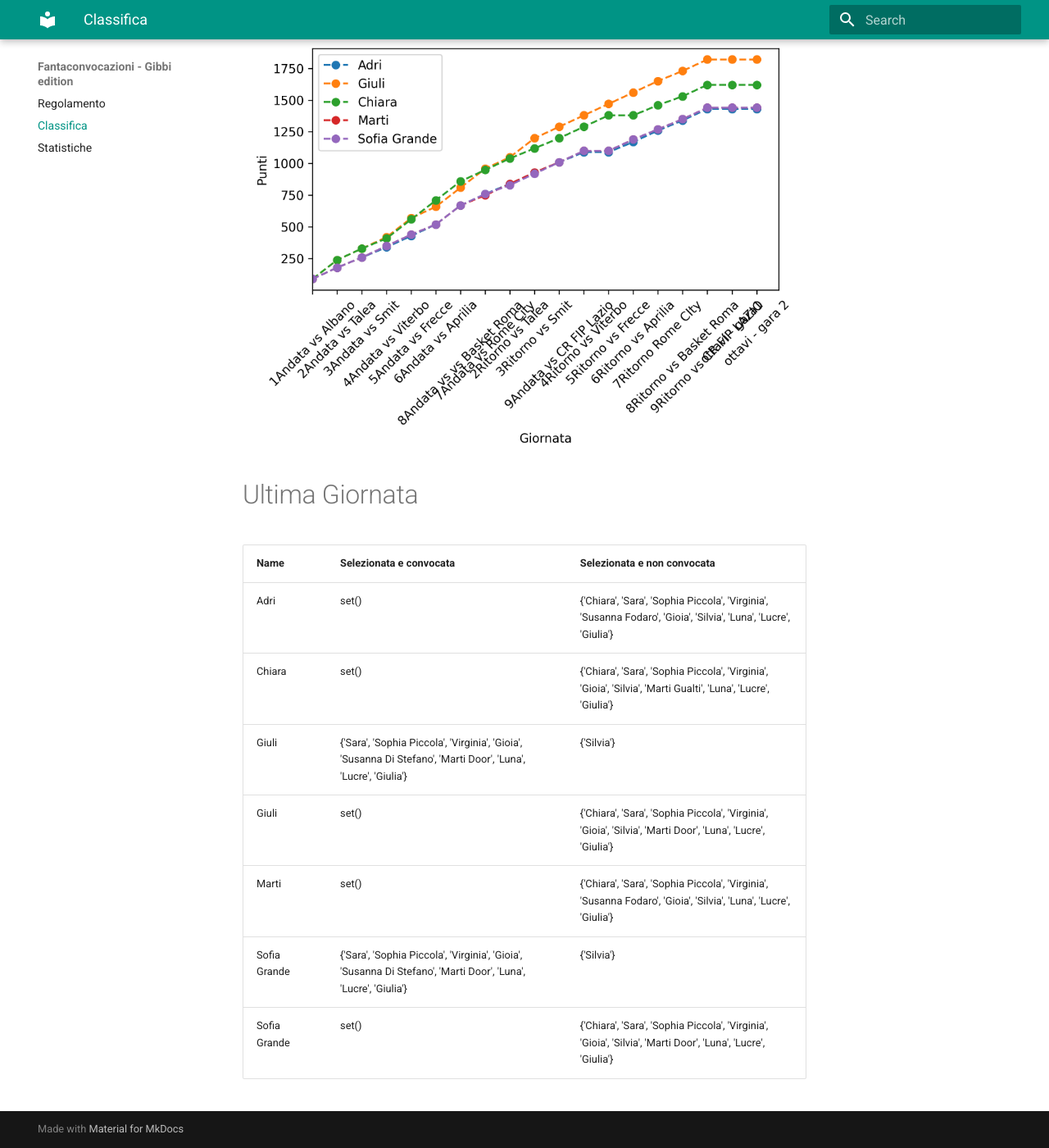
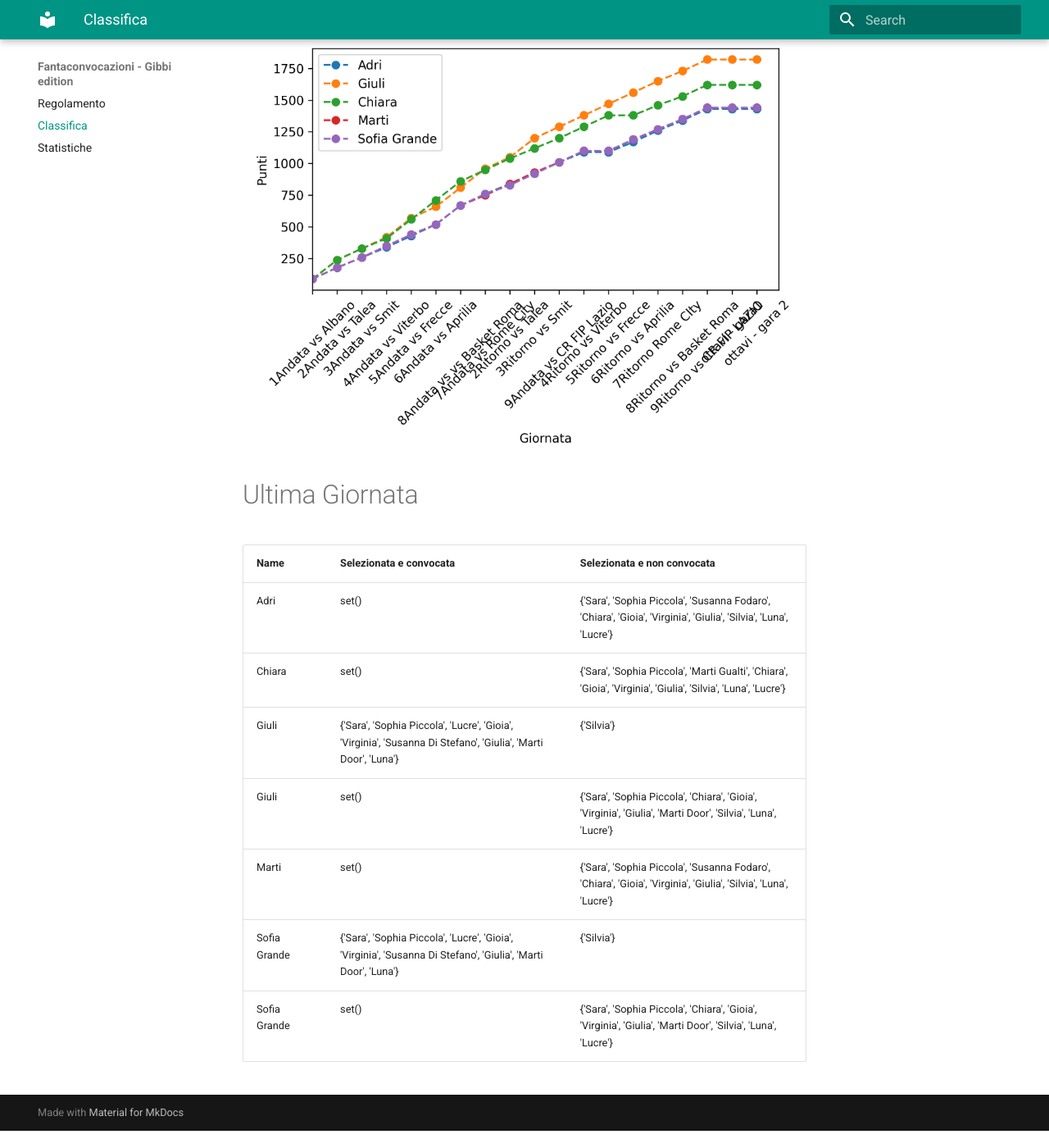
Before and after one commit to martinig94/fantagibbi, an MkDocs documentation site: the page built from docs/Classifica.md, in a window 1280 px wide and 1400 px high, scrolled down 565 px. Shown: the whole window at 82% size. Built offline with MkDocs 1.6.1 and Material for MkDocs 9.7.7, drawn with Linux system fonts in a browser that asks for light colours; after the commit the page ends 1944 px from its top, so only the background shows below that.

Commit message:
Auto-update from main.py

```diff
--- a/docs/Classifica.md
+++ b/docs/Classifica.md
@@ -18,11 +18,11 @@
 <!-- START_TABLE CORRECT -->
 | Name         | Selezionata e convocata                                                                                        | Selezionata e non convocata                                                                                      |
 |:-------------|:---------------------------------------------------------------------------------------------------------------|:-----------------------------------------------------------------------------------------------------------------|
-| Adri         | set()                                                                                                          | {'Chiara', 'Sara', 'Sophia Piccola', 'Virginia', 'Susanna Fodaro', 'Gioia', 'Silvia', 'Luna', 'Lucre', 'Giulia'} |
-| Chiara       | set()                                                                                                          | {'Chiara', 'Sara', 'Sophia Piccola', 'Virginia', 'Gioia', 'Silvia', 'Marti Gualti', 'Luna', 'Lucre', 'Giulia'}   |
-| Giuli        | {'Sara', 'Sophia Piccola', 'Virginia', 'Gioia', 'Susanna Di Stefano', 'Marti Door', 'Luna', 'Lucre', 'Giulia'} | {'Silvia'}                                                                                                       |
-| Giuli        | set()                                                                                                          | {'Chiara', 'Sara', 'Sophia Piccola', 'Virginia', 'Gioia', 'Silvia', 'Marti Door', 'Luna', 'Lucre', 'Giulia'}     |
-| Marti        | set()                                                                                                          | {'Chiara', 'Sara', 'Sophia Piccola', 'Virginia', 'Susanna Fodaro', 'Gioia', 'Silvia', 'Luna', 'Lucre', 'Giulia'} |
-| Sofia Grande | {'Sara', 'Sophia Piccola', 'Virginia', 'Gioia', 'Susanna Di Stefano', 'Marti Door', 'Luna', 'Lucre', 'Giulia'} | {'Silvia'}                                                                                                       |
-| Sofia Grande | set()                                                                                                          | {'Chiara', 'Sara', 'Sophia Piccola', 'Virginia', 'Gioia', 'Silvia', 'Marti Door', 'Luna', 'Lucre', 'Giulia'}     |
+| Adri         | set()                                                                                                          | {'Sara', 'Sophia Piccola', 'Susanna Fodaro', 'Chiara', 'Gioia', 'Virginia', 'Giulia', 'Silvia', 'Luna', 'Lucre'} |
+| Chiara       | set()                                                                                                          | {'Sara', 'Sophia Piccola', 'Marti Gualti', 'Chiara', 'Gioia', 'Virginia', 'Giulia', 'Silvia', 'Luna', 'Lucre'}   |
+| Giuli        | {'Sara', 'Sophia Piccola', 'Lucre', 'Gioia', 'Virginia', 'Susanna Di Stefano', 'Giulia', 'Marti Door', 'Luna'} | {'Silvia'}                                                                                                       |
+| Giuli        | set()                                                                                                          | {'Sara', 'Sophia Piccola', 'Chiara', 'Gioia', 'Virginia', 'Giulia', 'Marti Door', 'Silvia', 'Luna', 'Lucre'}     |
+| Marti        | set()                                                                                                          | {'Sara', 'Sophia Piccola', 'Susanna Fodaro', 'Chiara', 'Gioia', 'Virginia', 'Giulia', 'Silvia', 'Luna', 'Lucre'} |
+| Sofia Grande | {'Sara', 'Sophia Piccola', 'Lucre', 'Gioia', 'Virginia', 'Susanna Di Stefano', 'Giulia', 'Marti Door', 'Luna'} | {'Silvia'}                                                                                                       |
+| Sofia Grande | set()                                                                                                          | {'Sara', 'Sophia Piccola', 'Chiara', 'Gioia', 'Virginia', 'Giulia', 'Marti Door', 'Silvia', 'Luna', 'Lucre'}     |
 <!-- END_TABLE CORRECT -->
```
